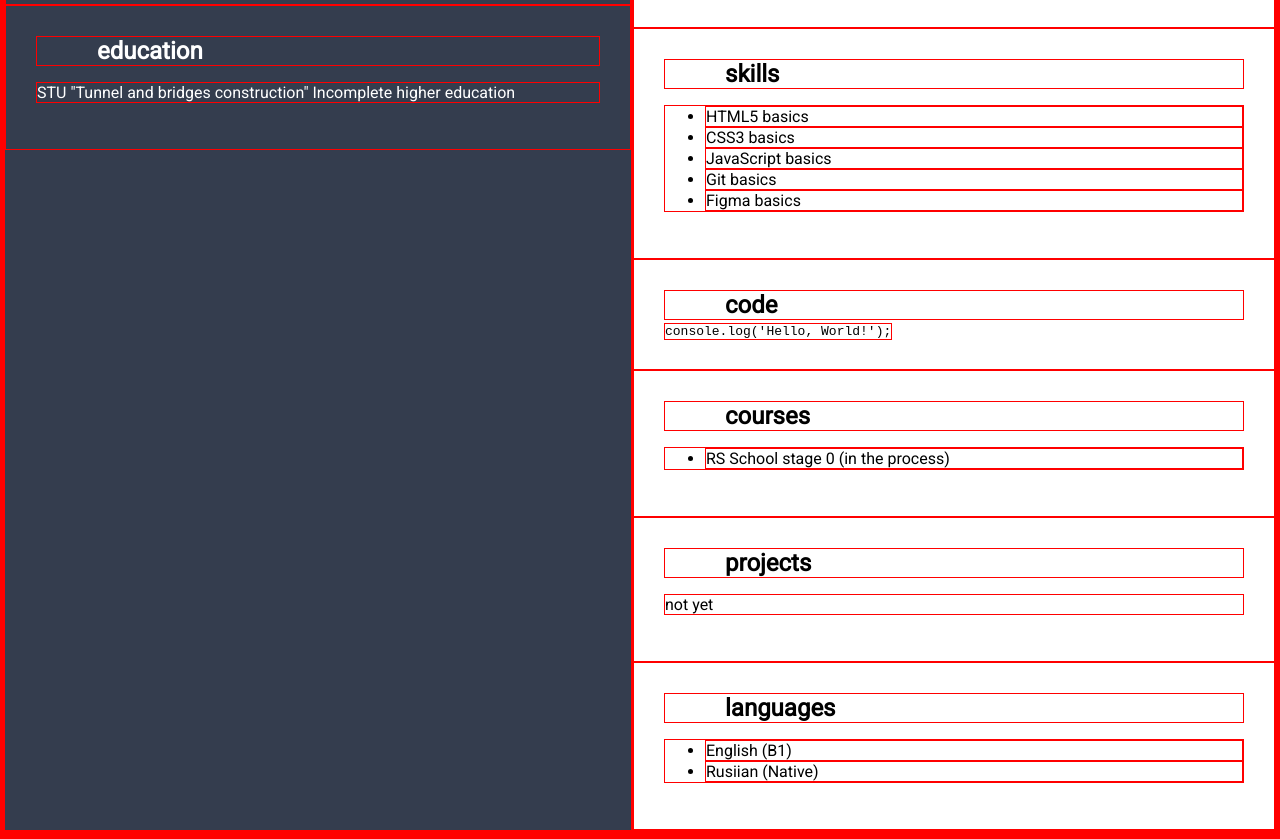
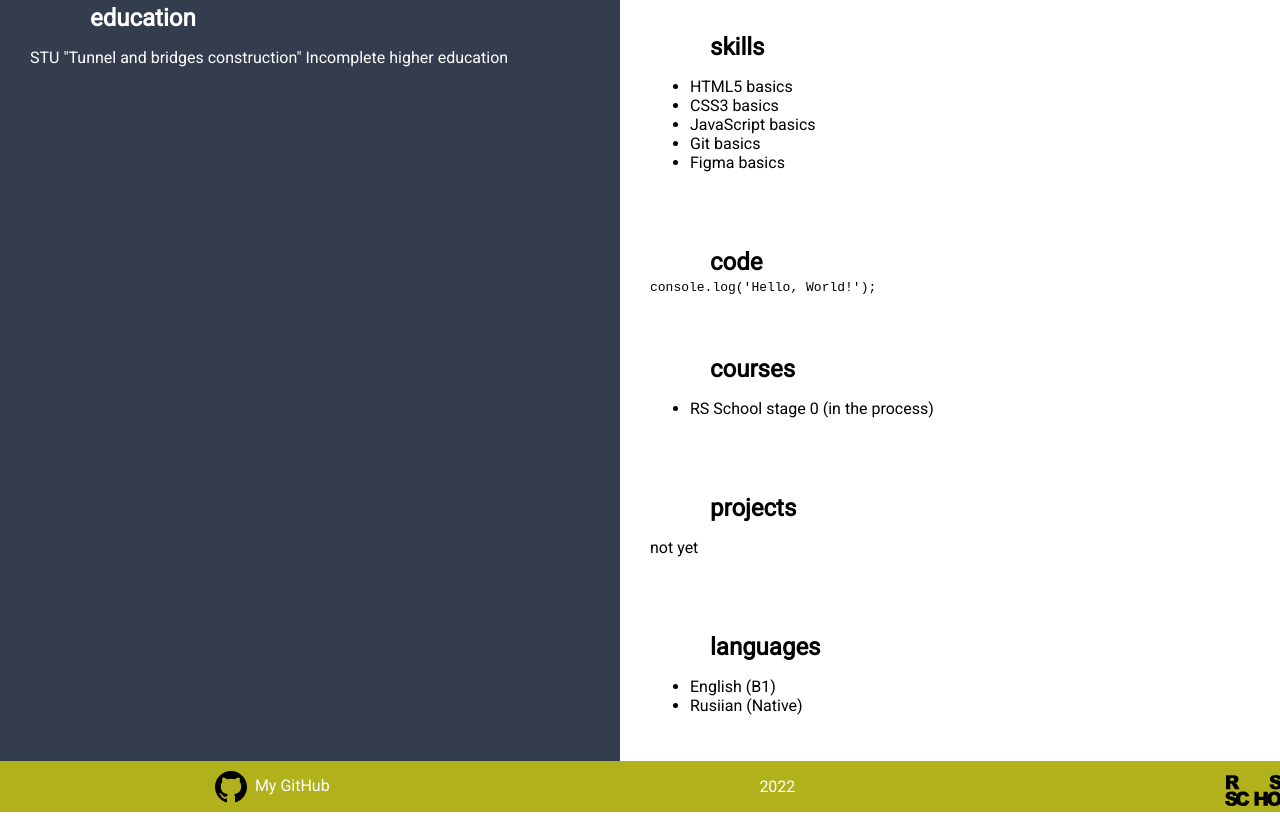
Before and after one commit to IamBigBobby/CV, a plain HTML site: page index.html in a window 1280 px wide. Shown: the part 882-1721 px from the top of the page. After the commit the page ends 1694 px from the top, so only its background shows below. Drawn offline with Linux system fonts and the light colour scheme.

Commit message:
feat: add footer v2

```diff
--- a/index.html
+++ b/index.html
@@ -43,7 +43,7 @@
                         <li class="contact_item">
                             E-mail:
                             <br>
-                            <a href="mailto:denissvetleishii@outlook.com">denissvetleishii@outlook.com</a>
+                            <a class="mail-link" href="mailto:denissvetleishii@outlook.com">denissvetleishii@outlook.com</a>
                         </li>
                         <li class="contact_item">
                             Telegram:
@@ -103,8 +103,16 @@
         </div>
     </main>
     <footer class="footer">
-        <div class="container">
-
+        <div class="github-footer">
+            <a class="github-link-footer" href="https://github.com/IamBigBobby">My GitHub</a>
+        </div>
+        <div class="year">
+            <p>2022</p>
+        </div>
+        <div class="footer-RS">
+            <a href="https://rs.school/js/">
+                <img src="assets/img/rs_school_js.svg" alt="" width="86" height="32">
+            </a>
         </div>
     </footer>
 </body>
--- a/style.css
+++ b/style.css
@@ -1,7 +1,7 @@
 /* general */
-*{
+/* *{
     border: 1px solid red;
-}
+} */
 html{
     scroll-behavior: smooth;
 }
@@ -80,9 +80,64 @@ h2{
     list-style: none;
     margin-left: -40px;
 }
+.mail-link{
+    color:white;
+    text-decoration: none;
+}
+.mail-link:hover{
+    text-decoration: underline;
+}
 /* page-title */
 .page-title{
     width: 500px;
     height: 300px;
     padding: 125px 80px 125px 60px;
 }
+/* footer */
+/* .footer .container{
+    background-color: rgb(177, 177, 28);
+} */
+/* github */
+.footer{
+    min-width: 1440px;
+    margin: 0 auto;
+    display: flex;
+    justify-content: space-around;
+    background-color: rgb(177, 177, 28);
+    color: white;
+}
+.github-footer{
+    position: relative;
+    padding-left: 40px;
+}
+.github-footer::before{
+    content: "";
+    position: absolute;
+    width: 32px;
+    height: 32px;
+    background-image: url(assets/img/iconmonstr-github-1.svg);
+    left: 0;
+    top: 10px;
+    background-size: contain;
+    background-repeat: no-repeat;
+}
+.github-link-footer{
+    display: block;
+    line-height: 50px;
+    margin: 0;
+    padding: 0;
+    transition: .3s;
+    text-decoration: none;
+    color: white;
+}
+.github-link-footer:hover{
+    text-decoration: underline;
+}
+.footer-RS{
+    position: relative;
+}
+.footer-RS a{
+    position: absolute;
+    margin: 0;
+    top: 25%;
+}
```
Also changed, not shown: assets/img/iconmonstr-github-1.svg (added), assets/img/rs_school_js.svg (added).
